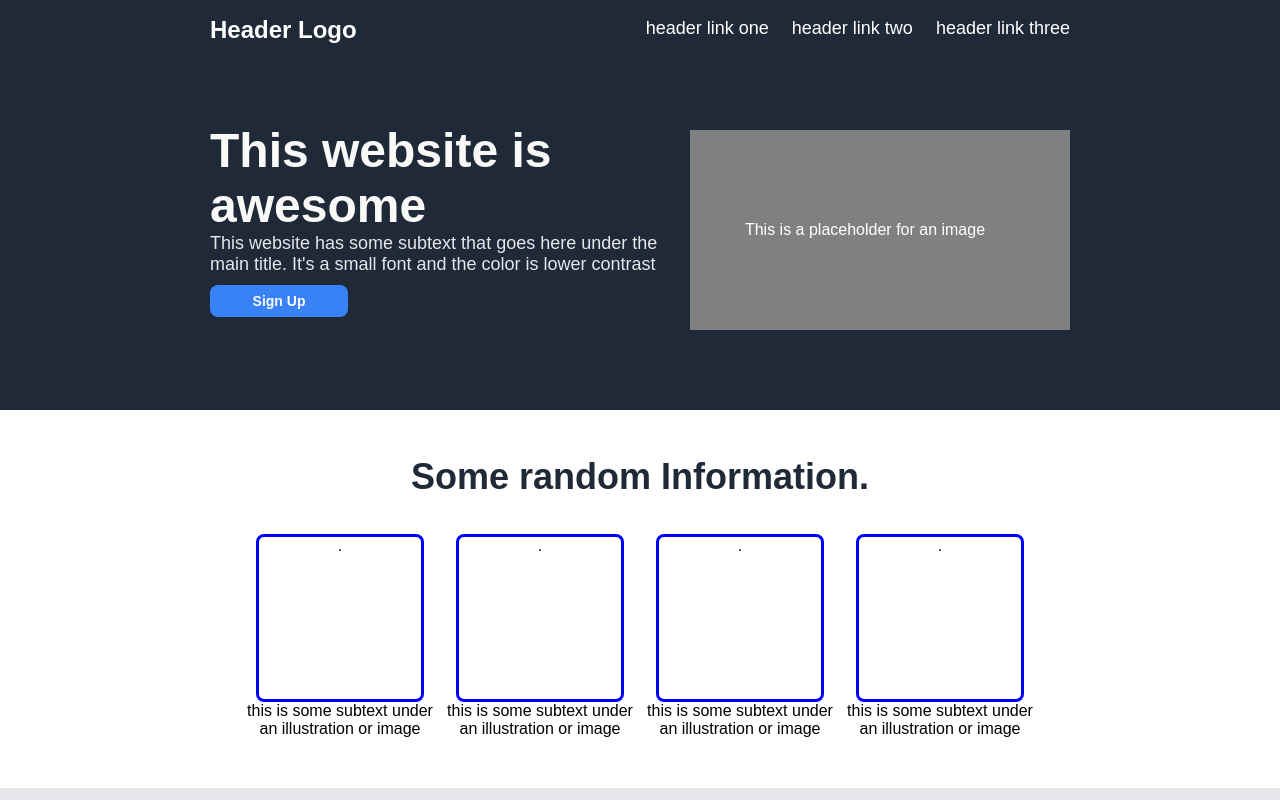
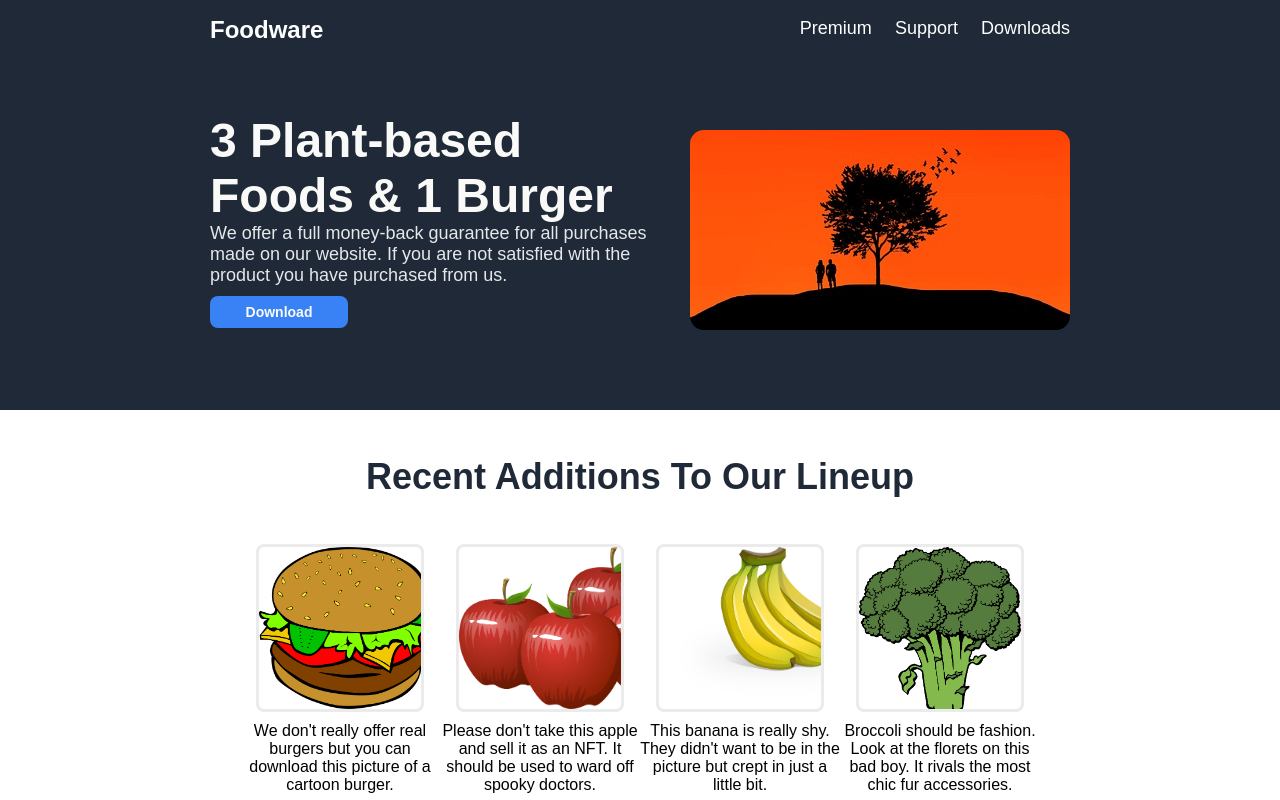
Before and after one commit to rmantoine/odin-landing, a plain HTML site: page index.html in a window 1280 px wide. Shown: the top 800 px of the page. Drawn offline with Linux system fonts and the light colour scheme.

Commit message:
fake content

```diff
--- a/index.html
+++ b/index.html
@@ -12,23 +12,22 @@
 <div class="hcontainer">
     <div class="heading">
 
-            <h1>Header Logo</h1>
+            <h1>Foodware</h1>
             <ul>
-                <li>header link one</li>
-                <li>header link two</li>
-                <li>header link three</li>
+                <li>Premium</li>
+                <li>Support</li>
+                <li>Downloads</li>
             </ul>
     </div>
 
     <div class="banner">
 
         <div class="bchild">
-            <h2>This website is awesome</h2>
-            This website has some subtext that goes here under the main title. It's a small font and the color is lower contrast
-            <button class="b1">Sign Up</button>
+            <h2>3 Plant-based Foods &amp; 1 Burger</h2>
+            We offer a full money-back guarantee for all purchases made on our website. If you are not satisfied with the product you have purchased from us.
+            <button class="b1">Download</button>
         </div>
         <div class="banimg">
-            <img>This is a placeholder for an image</img>
         </div>
 
     </div>
@@ -37,39 +36,38 @@
 <div class="content">
 
     <div class="info">
-        <h3>Some random Information.</h2>
+        <h3>Recent Additions To Our Lineup</h2>
         <div class="ccontainer">
             <div class="card">
                 <div class="mini">
-                   .
+                    <div class=burger></div>
                 </div>
-                this is some subtext under an illustration or image
+                We don't really offer real burgers but you can download this picture of a cartoon burger.
             </div>
             <div class="card">
                 <div class="mini">
-                   .
+                    <div class=apple></div>
                 </div>
-                this is some subtext under an illustration or image
+                Please don't take this apple and sell it as an NFT. It should be used to ward off spooky doctors.
             </div>
             <div class="card">
                 <div class="mini">
-                   .
+                    <div class=banana></div>
                 </div>
-                this is some subtext under an illustration or image
+                This banana is really shy. They didn't want to be in the picture but crept in just a little bit.
             </div>
             <div class="card">
                 <div class="mini">
-                   .
+                    <div class=brocc></div>
                 </div>
-                this is some subtext under an illustration or image
+                Broccoli should be fashion. Look at the florets on this bad boy. It rivals the most chic fur accessories.
             </div>
         </div>
     </div>
     <div class="qcontainer">
         <div class="quote">
-        This is an inspiring quote, or a testimonial from a customer. Maybe it's just filling up space, or maybe people
-        will actually read it.  Who knows?  All I know is that it looks nice.
-        <h6>-Thor God of Thunder</h6>
+        I was really skeptical of the three plant based food items and one burger. Mainly because why would anyone include just one burger with three plant based food items? I'm still skeptical honestly.
+        <h6>- Fake Customer That I Made Up on the Spot</h6>
         </div>
     </div>
 
@@ -78,7 +76,7 @@
             <h4>Call to action! It's time!</h4>
             <div class="signtext">Sign up for our product by clicking that button right over there!</div>
          </div>
-          <div="sign2"><button class="b2">Sign up</button></div>
+          <div="sign2"><button class="b2">Sign Up</button></div>
     </div>
 </div>
 <div class="footing">rmantoine's project for The Odin Project</div>
--- a/style.css
+++ b/style.css
@@ -86,7 +86,9 @@ h2 {
 }
 
 .banimg{
-background-color: gray;
+background-image: url(./images/banner.jpg);
+background-position: center;
+border-radius: 14px;
 justify-content: center;
 align-items: center;
 height: 200px;
@@ -136,10 +138,43 @@ padding-bottom: 50px;
 .mini{
     height: 162px;
     width: 162px;
-    border: 3px solid blue;
+    border: 3px solid rgb(235, 235, 235);
     border-radius: 8px;
-    margin:0 10px;
+    margin:10px 10px;
+
 }
+
+.banana{
+    height: 100%;
+    width: 100%;
+    background-image: url(./images/banana.png);
+    background-size: cover;
+    }
+
+
+.burger{
+    height: 100%;
+    width: 100%;
+    background-image: url(./images/burger.png);
+    background-size: cover;
+    }
+
+.apple{
+    height: 100%;
+    width: 100%;
+    background-image: url(./images/apples.png);
+    background-size: cover;
+
+    }
+
+
+.brocc{
+    height: 100%;
+    width: 100%;
+    background-image: url(./images/brocc.png);
+    background-size: cover;
+    }
+
 .card{
     display: flex;
     flex-direction: column;
```
Also changed, not shown: images/apples.png (added), images/banana.png (added), images/banner.jpg (added), images/brocc.png (added), images/burger.png (added), 1 other file.
